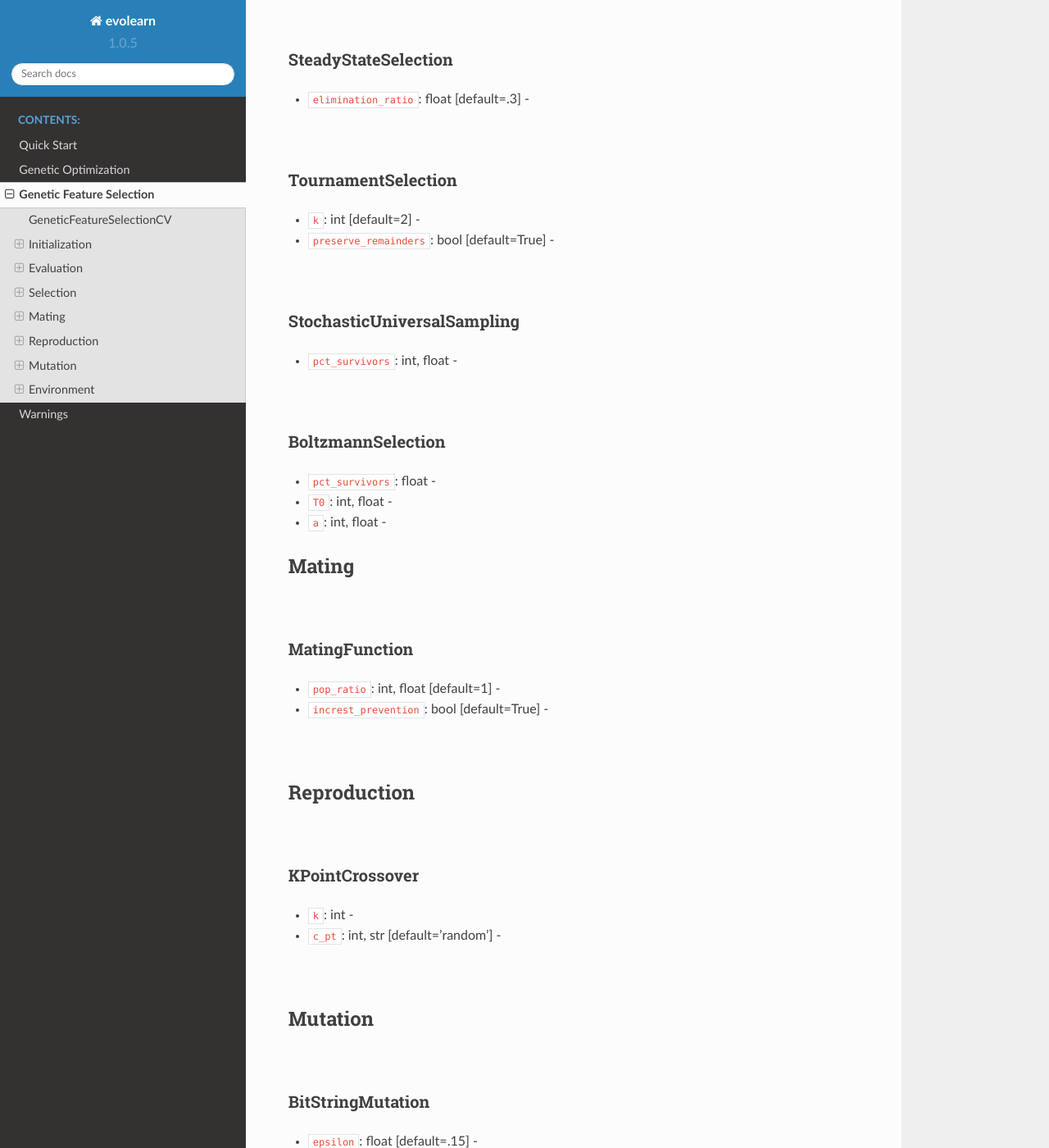
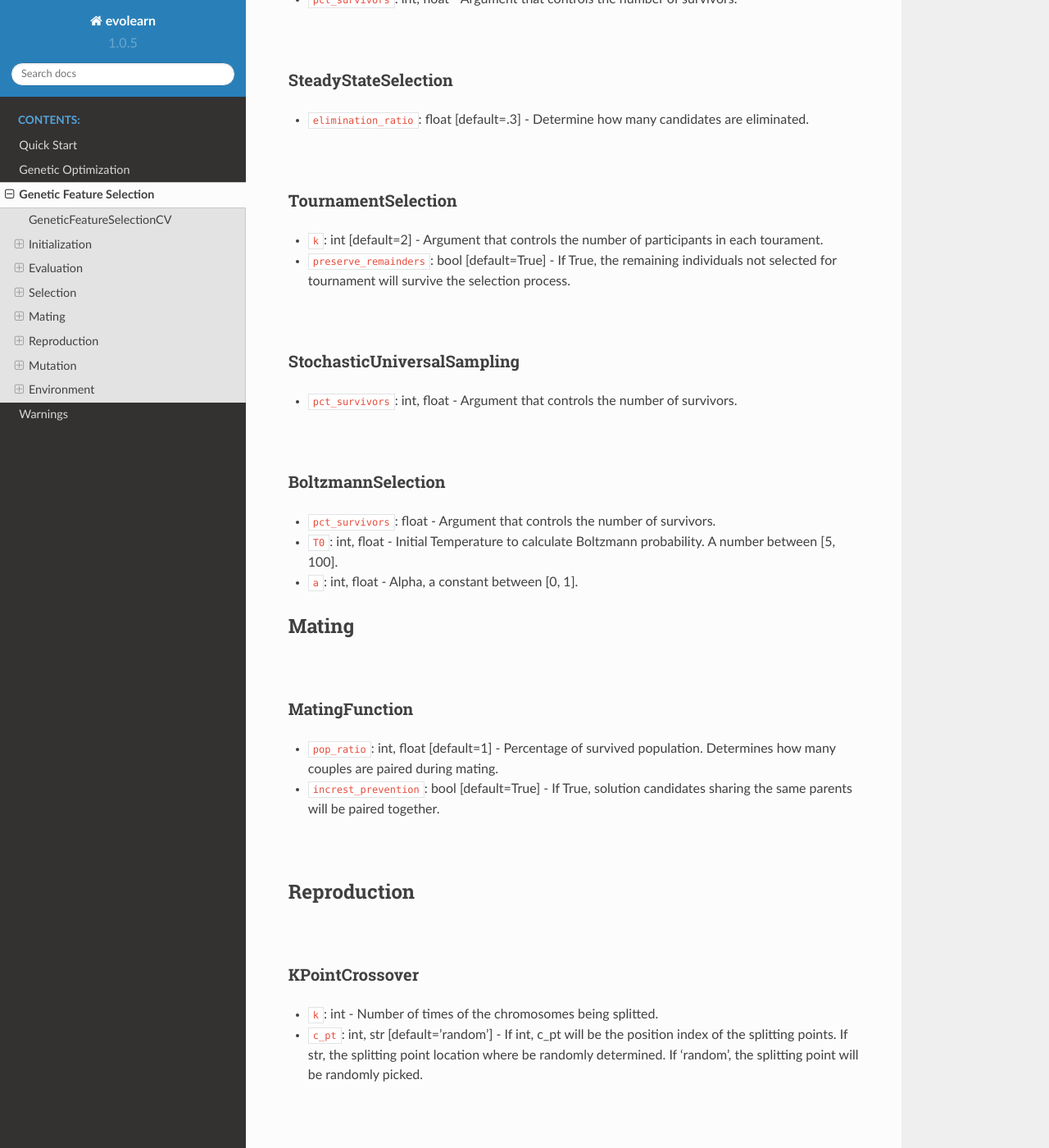
Before and after one commit to HindyDS/evolearn, a Sphinx documentation site: the page built from docs/source/Feature-Selection.rst, in a window 1280 px wide and 1400 px high, scrolled down 1387 px. Shown: the whole window at 82% size. Built offline with Sphinx 7.4.7 and the Read the Docs theme 2.0.0, drawn with Linux system fonts in a browser that asks for light colours; some of the changed text lies outside the part shown.

Commit message:
Update Feature-Selection.rst

```diff
--- a/docs/source/Feature-Selection.rst
+++ b/docs/source/Feature-Selection.rst
@@ -31,18 +31,16 @@ FitnessFunction
   - A object of that type is instantiated for each search point. This object is assumed to implement the scikit-learn estimator api. Either estimator needs to provide a   ``score`` function, or ``scoring`` must be passed.
 
 * ``cv``: int
-  - cross-validation generator or an iterable, optional Determines the cross-validation splitting strategy.
-        Possible inputs for cv are:
+  - cross-validation generator or an iterable, optional Determines the cross-validation splitting strategy. Possible inputs for cv are:
           - None, to use the default 3-fold cross validation,
           - integer, to specify the number of folds in a `(Stratified)KFold`,
           - An object to be used as a cross-validation generator.
           - An iterable yielding train, test splits.
-        For integer/None inputs, if the estimator is a classifier and ``y`` is
-        either binary or multiclass, :class:`StratifiedKFold` is used. In all
-        other cases, :class:`KFold` is used.
+
+For integer/None inputs, if the estimator is a classifier and ``y`` iseither binary or multiclass, :class:`StratifiedKFold` is used. In all other cases, :class:`KFold` is used.
 
 * ``scoring``: str
-  -
+  - callable or None, default=None A string (see model evaluation documentation) or a scorer callable object / function with signature ``scorer(estimator, X, y)``. If ``None``, the ``score`` method of the estimator is used.
 
 
 Selection
@@ -51,51 +49,51 @@ Selection
 RankSelection
 -------------
 * ``pct_survivors``: int, float
-  -
+  - Argument that controls the number of survivors.
 
 
 |
 RouletteWheelSelection
 ----------------------
 * ``pct_survivors``: int, float
-  -
+  - Argument that controls the number of survivors.
 
 
 |
 SteadyStateSelection
 --------------------
 * ``elimination_ratio``: float [default=.3]
-  -
+  - Determine how many candidates are eliminated.
 
 
 |
 TournamentSelection
 -------------------
 * ``k``: int [default=2]
-  -
+  - Argument that controls the number of participants in each tourament.
 
 * ``preserve_remainders``: bool [default=True]
-  -
+  - If True, the remaining individuals not selected for tournament will survive the selection process.
 
 
 |
 StochasticUniversalSampling
 ---------------------------
 * ``pct_survivors``: int, float
-  -
+  - Argument that controls the number of survivors.
 
 
 |
 BoltzmannSelection
 ------------------
 * ``pct_survivors``: float
-  -
+  - Argument that controls the number of survivors.
 
 * ``T0``: int, float
-  -
+  - Initial Temperature to calculate Boltzmann probability. A number between [5, 100].
 
 * ``a``: int, float
-  -
+  - Alpha, a constant between [0, 1].
 
 
 
@@ -105,12 +103,10 @@ Mating
 MatingFunction
 --------------
 * ``pop_ratio``: int, float [default=1]
-  -
+  - Percentage of survived population. Determines how many couples are paired during mating.
 
 * ``increst_prevention``: bool [default=True]
-  -
-
-
+  - If True, solution candidates sharing the same parents will be paired together.
 
 |
 Reproduction
@@ -119,10 +115,10 @@ Reproduction
 KPointCrossover
 ---------------
 * ``k``: int
-  -
+  - Number of times of the chromosomes being splitted.
 
 * ``c_pt``: int, str [default='random']
-  -
+  - If int, c_pt will be the position index of the splitting points. If str, the splitting point location where be randomly determined. If 'random', the splitting point will be randomly picked.
 
 
 |
@@ -132,21 +128,21 @@ Mutation
 BitStringMutation
 -----------------
 * ``epsilon``: float [default=.15]
-  -
+  - Mutation rate that determines if genes will mutate or not.
 
 
 |
 ExchangeMutation
 ----------------
 * ``epsilon``: float [default=.15]
-  -
+  - Mutation rate that determines if genes will mutate or not.
 
 
 |
 ShiftMutation
 -------------
 * ``epsilon``: float [default=.15]
-  -
+  - Mutation rate that determines if genes will mutate or not.
 
 
 |
@@ -156,18 +152,18 @@ Environment
 AdaptiveReproduction
 --------------------
 * ``pop_cap``: int [default=None]
-  -
+  - Maximum population size.
 
 
 |
 AdaptiveMutation
 ----------------
 * ``a``: int, float [default=.2]
-  -
+  - Alpha, a constant to adjust the self-adaptive mutation rate.
 
 
 |
 Elitism
 -------
 * ``pct``: int, float [default=.05]
-  -
+  - Percentage of population being selected as elites.
```
